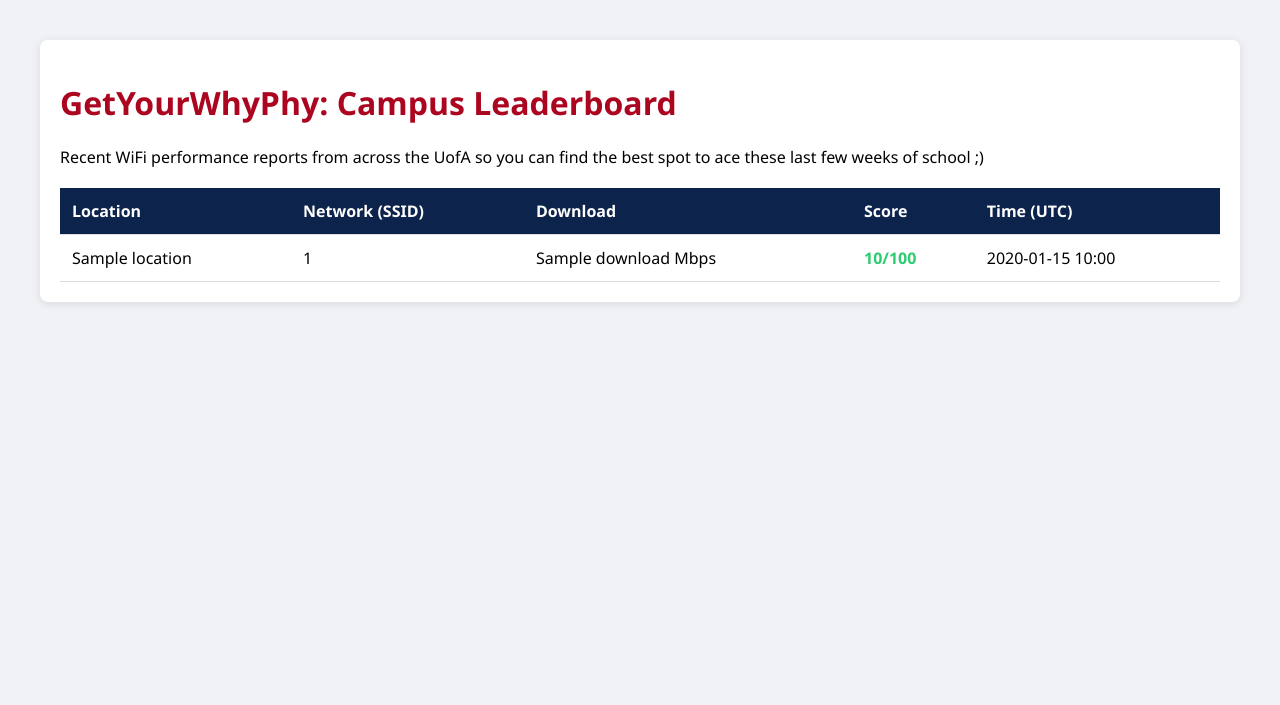
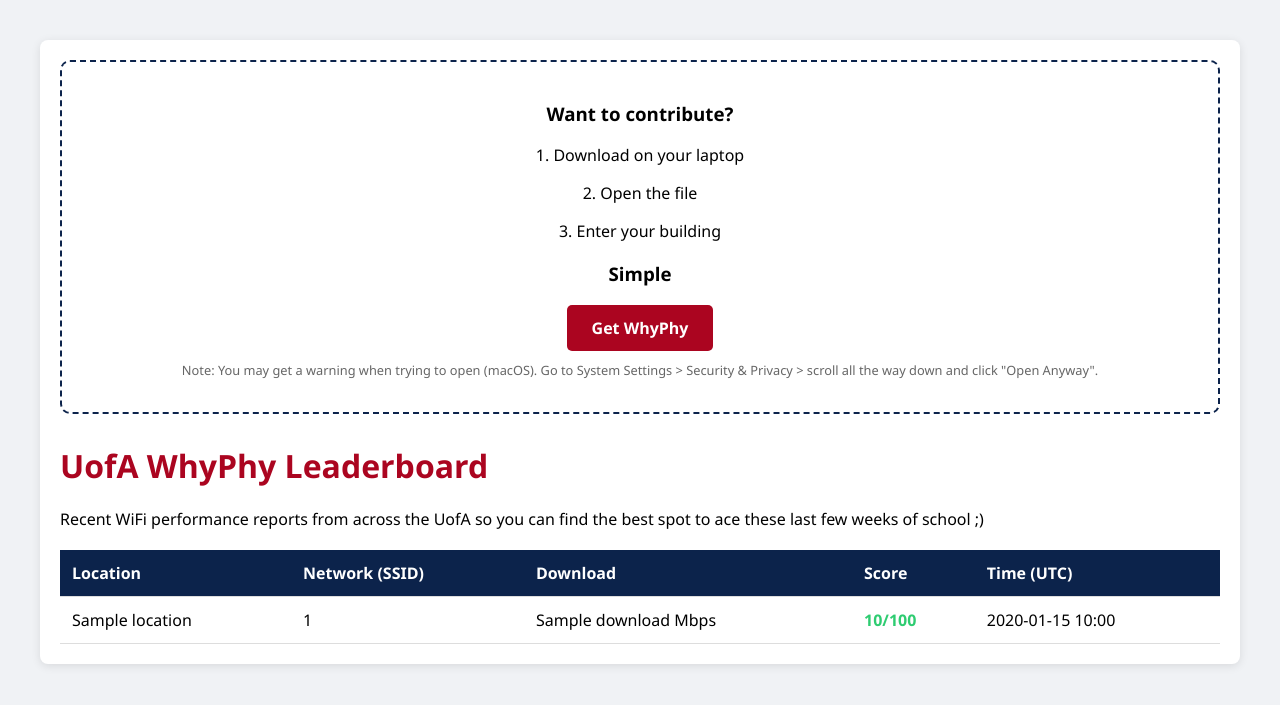
Before and after one commit to alecodominguez/GetYourWhyPhy, a FastAPI app: template templates/index.html in a window 1280 px wide. Shown: the top 705 px of the page. Run offline with FastAPI, Linux system fonts and the light colour scheme; the template is opened without the code that fills it: most values are stand-ins (such as "Sample title", 1, 10 or a date in 2020).

Commit message:
finished the feature to dirctly download executable

```diff
--- a/server.py
+++ b/server.py
@@ -6,6 +6,12 @@ from sqlalchemy.ext.declarative import declarative_base
 from sqlalchemy.orm import sessionmaker
 from pydantic import BaseModel
 from datetime import datetime, timezone
+from fastapi.staticfiles import StaticFiles # Allows to add download button to index.html
+import os
+
+# Create the directory if it doesn't exist so the server doesn't crash
+if not os.path.exists("downloads"):
+    os.makedirs("downloads")
 
 # 1. Database Configuration
 DATABASE_URL = "sqlite:///./campus_wifi.db"
@@ -31,6 +37,7 @@ Base.metadata.create_all(bind=engine)
 
 # 3. FastAPI App Initialization
 app = FastAPI()
+app.mount("/static-downloads", StaticFiles(directory="downloads"), name="downloads") # call to executable
 templates = Jinja2Templates(directory="templates") # call to index.html
 
 class WiFiData(BaseModel):
--- a/templates/index.html
+++ b/templates/index.html
@@ -14,7 +14,21 @@
 </head>
 <body>
     <div class="card">
-        <h1> GetYourWhyPhy: Campus Leaderboard</h1>
+        <div style="text-align: center; margin-bottom: 30px; padding: 20px; border: 2px dashed #0C234B; border-radius: 10px;">
+            <h3>Want to contribute?</h3>
+            <p>1. Download on your laptop</p>
+            <p>2. Open the file</p>
+            <p>3. Enter your building</p>
+            <h3>Simple</h3>
+            <a href="/static-downloads/WhyPhy.zip" download="WhyPhy.zip"
+               style="background-color: #AB0520; color: white; padding: 12px 25px; text-decoration: none; border-radius: 5px; font-weight: bold; display: inline-block;">
+                Get WhyPhy
+            </a>
+            <p style="font-size: 0.8em; color: #666; margin-top: 10px;">
+                Note: You may get a warning when trying to open (macOS). Go to System Settings > Security & Privacy > scroll all the way down and click "Open Anyway".
+            </p>
+        </div>
+        <h1> UofA WhyPhy Leaderboard</h1>
         <p>Recent WiFi performance reports from across the UofA so you can find the best spot to ace these last few weeks of school ;)</p>
 
         <table>
```
Also changed, not shown: READ.md (+1 -1 lines), WhyPhy.py (renamed from WiFi.py), 2 other files.
